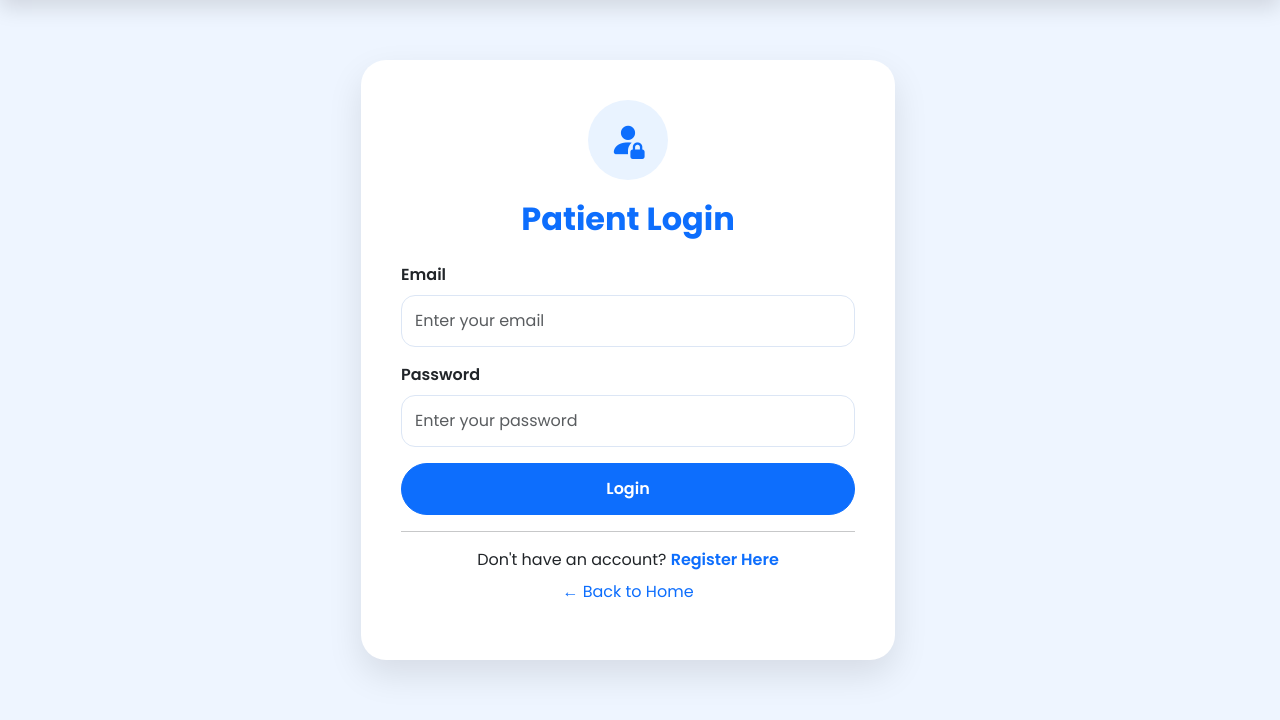
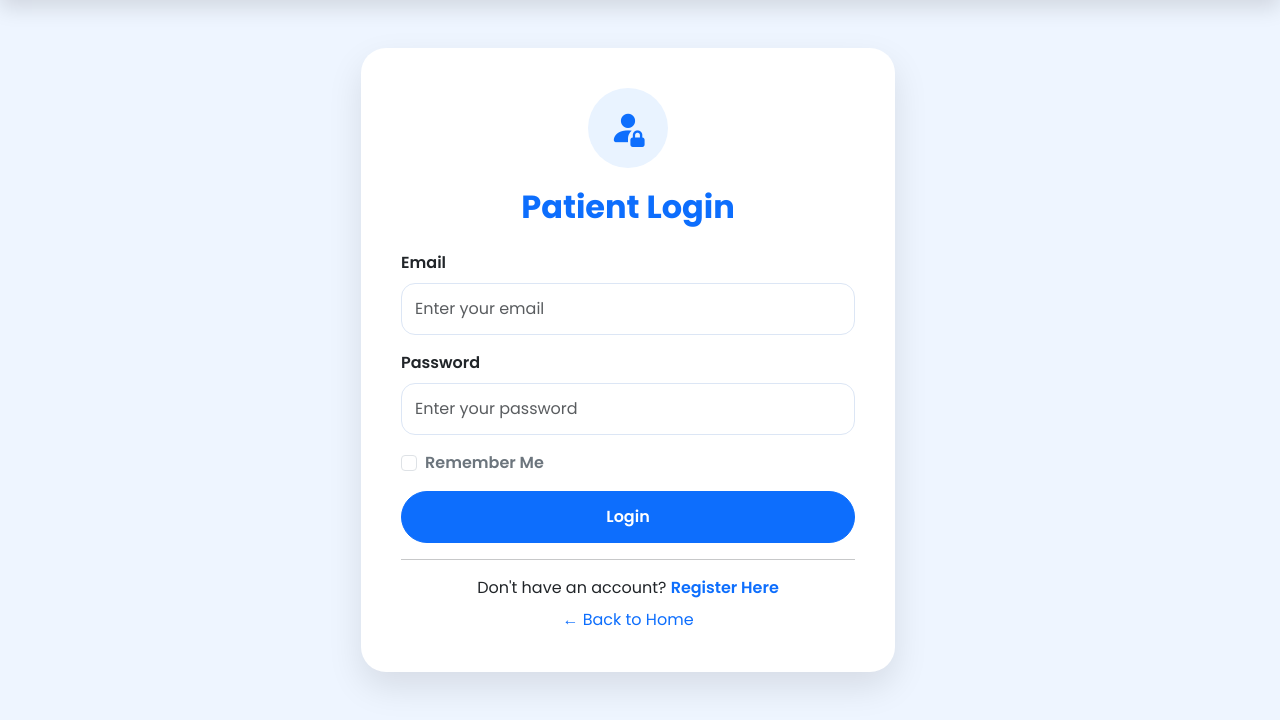
Before and after one commit to sahanatalekar01/careorbit, a Flask app: page /patient-login in a window 1280 px wide. Shown: the part 80-800 px from the top of the page. Run offline with Flask 3, Linux system fonts and the light colour scheme.

Commit message:
Added remember me option to app.py and login templates

```diff
--- a/app.py
+++ b/app.py
@@ -78,10 +78,12 @@ def patient_login():
     if request.method == "POST":
         email = request.form.get("email")
         password = request.form.get("password")
+        remember = request.form.get("remember")
+
         patient = Patient.query.filter_by(email=email, password=password).first()
 
         if patient:
-            session.permanent = True
+            session.permanent = True if remember else False
             session["patient_id"] = patient.id
             session["patient_name"] = patient.full_name
             flash("Login successful!", "success")
@@ -302,10 +304,12 @@ def doctor_login():
     if request.method == "POST":
         login = request.form.get("login")
         password = request.form.get("password")
+        remember = request.form.get("remember")
+
         user = User.query.filter(((User.username == login) | (User.email == login)) & (User.role == "doctor")).first()
 
         if user and user.password == password:
-            session.permanent = True
+            session.permanent = True if remember else False
             session["logged_in"] = True
             session["user_id"] = user.id
             session["username"] = user.username
--- a/templates/patient_login.html
+++ b/templates/patient_login.html
@@ -1,287 +1,170 @@
 <!DOCTYPE html>
 <html lang="en">
-
 <head>
-
 <meta charset="UTF-8">
 <meta name="viewport" content="width=device-width, initial-scale=1.0">
-
 <title>Patient Login | CareOrbit</title>
-
-
 <link href="https://cdn.jsdelivr.net/npm/bootstrap@5.3.7/dist/css/bootstrap.min.css" rel="stylesheet">
-
 <link href="https://cdn.jsdelivr.net/npm/bootstrap-icons@1.11.3/font/bootstrap-icons.css" rel="stylesheet">
-
 <link href="https://fonts.googleapis.com/css2?family=Poppins:wght@300;400;500;600;700&display=swap" rel="stylesheet">
 
-
-
 <style>
-
 *{
     margin:0;
     padding:0;
     box-sizing:border-box;
     font-family:'Poppins',sans-serif;
 }
-
-
 body{
-
     min-height:100vh;
     background:#eef5ff;
-
 }
-
-
-
 /* Navbar */
-
 .navbar{
-
     background:linear-gradient(90deg,#0d6efd,#2d8cff);
     padding:14px 0;
     box-shadow:0 8px 20px rgba(0,0,0,.12);
-
 }
-
-
 .navbar-brand{
-
     font-size:28px;
     font-weight:700;
-
 }
-
-
-
 .home-btn{
-
     border-radius:40px;
     padding:10px 24px;
     font-weight:600;
-
 }
-
-
-
-
 /* Login Section */
-
-
 .login-wrapper{
-
     min-height:calc(100vh - 80px);
     display:flex;
     align-items:center;
-
 }
-
-
-
 .login-card{
-
     background:white;
     border-radius:25px;
     padding:40px;
     box-shadow:0 15px 35px rgba(0,0,0,.10);
-
 }
-
-
-
 .login-icon{
-
     width:80px;
     height:80px;
     border-radius:50%;
     background:#e9f3ff;
     color:#0d6efd;
-
     display:flex;
     align-items:center;
     justify-content:center;
-
     font-size:38px;
     margin:auto;
     margin-bottom:20px;
-
 }
-
-
-
 .login-card h2{
-
     font-weight:700;
-
 }
-
-
-
 .form-label{
-
     font-weight:600;
-
 }
-
-
-
 .form-control{
-
     border-radius:14px;
     padding:13px;
     border:1px solid #dce6f5;
-
 }
-
-
-
 .form-control:focus{
-
     border-color:#0d6efd;
     box-shadow:0 0 0 .2rem rgba(13,110,253,.15);
-
 }
-
-
-
 .btn-login{
-
     border-radius:30px;
     padding:13px;
     font-weight:600;
     font-size:16px;
-
 }
-
-
 .register-link{
-
     color:#0d6efd;
     text-decoration:none;
     font-weight:600;
-
 }
-
-
 .register-link:hover{
-
     text-decoration:underline;
-
+}
+.form-check-input:checked {
+    background-color: #0d6efd;
+    border-color: #0d6efd;
 }
 </style>
 </head>
 
 <body>
-
 <nav class="navbar navbar-expand-lg navbar-dark">
 <div class="container">
-
-<a class="navbar-brand" href="{{ url_for('home') }}">
-🩺 CareOrbit
-</a>
-
-<a href="{{ url_for('home') }}" class="btn btn-light home-btn">
-← Home
-</a>
-
+<a class="navbar-brand" href="{{ url_for('home') }}">🩺 CareOrbit</a>
+<a href="{{ url_for('home') }}" class="btn btn-light home-btn">← Home</a>
 </div>
 </nav>
 
 <div class="container login-wrapper">
-
 <div class="row justify-content-center w-100">
-
 <div class="col-md-6">
-
 <div class="login-card">
 
 <div class="login-icon">
 <i class="bi bi-person-fill-lock"></i>
 </div>
 
-<h2 class="text-center text-primary mb-4">
-Patient Login
-</h2>
+<h2 class="text-center text-primary mb-4">Patient Login</h2>
 
 {% with messages = get_flashed_messages(with_categories=true) %}
 {% if messages %}
 {% for category, message in messages %}
-
 <div class="alert alert-{{ category }} alert-dismissible fade show">
 {{ message }}
 <button type="button" class="btn-close" data-bs-dismiss="alert"></button>
 </div>
-
 {% endfor %}
 {% endif %}
 {% endwith %}
 
 <form method="POST" action="{{ url_for('patient_login') }}">
-
 <div class="mb-3">
-<label class="form-label">
-Email
-</label>
-
-<input type="email"
-name="email"
-class="form-control"
-placeholder="Enter your email"
-required>
+<label class="form-label">Email</label>
+<input type="email" name="email" class="form-control" placeholder="Enter your email" required>
 </div>
 
 <div class="mb-3">
+<label class="form-label">Password</label>
+<input type="password" name="password" class="form-control" placeholder="Enter your password" required>
+</div>
 
-<label class="form-label">
-Password
+<!-- REMEMBER ME CHECKBOX -->
+<div class="form-check mb-3">
+<input class="form-check-input" type="checkbox" name="remember" id="remember">
+<label class="form-check-label fw-semibold text-secondary" for="remember" style="cursor: pointer;">
+Remember Me
 </label>
-
-<input type="password"
-name="password"
-class="form-control"
-placeholder="Enter your password"
-required>
-
 </div>
 
 <div class="d-grid">
-
-<button type="submit" class="btn btn-primary btn-login">
-Login
-</button>
-
+<button type="submit" class="btn btn-primary btn-login">Login</button>
 </div>
-
 </form>
 
 <hr>
 
 <p class="text-center mb-2">
 Don't have an account?
-<a href="{{ url_for('patient_register') }}" class="register-link">
-Register Here
-</a>
+<a href="{{ url_for('patient_register') }}" class="register-link">Register Here</a>
 </p>
 
-<p class="text-center">
-<a href="{{ url_for('home') }}" class="text-decoration-none">
-← Back to Home
-</a>
+<p class="text-center mb-0">
+<a href="{{ url_for('home') }}" class="text-decoration-none">← Back to Home</a>
 </p>
 
 </div>
-
 </div>
-
 </div>
-
-</div>
-
 </div>
 
 <script src="https://cdn.jsdelivr.net/npm/bootstrap@5.3.7/dist/js/bootstrap.bundle.min.js"></script>
-
 </body>
 </html>
```
Also changed, not shown: templates/doctor_login.html (+17 -24 lines).
